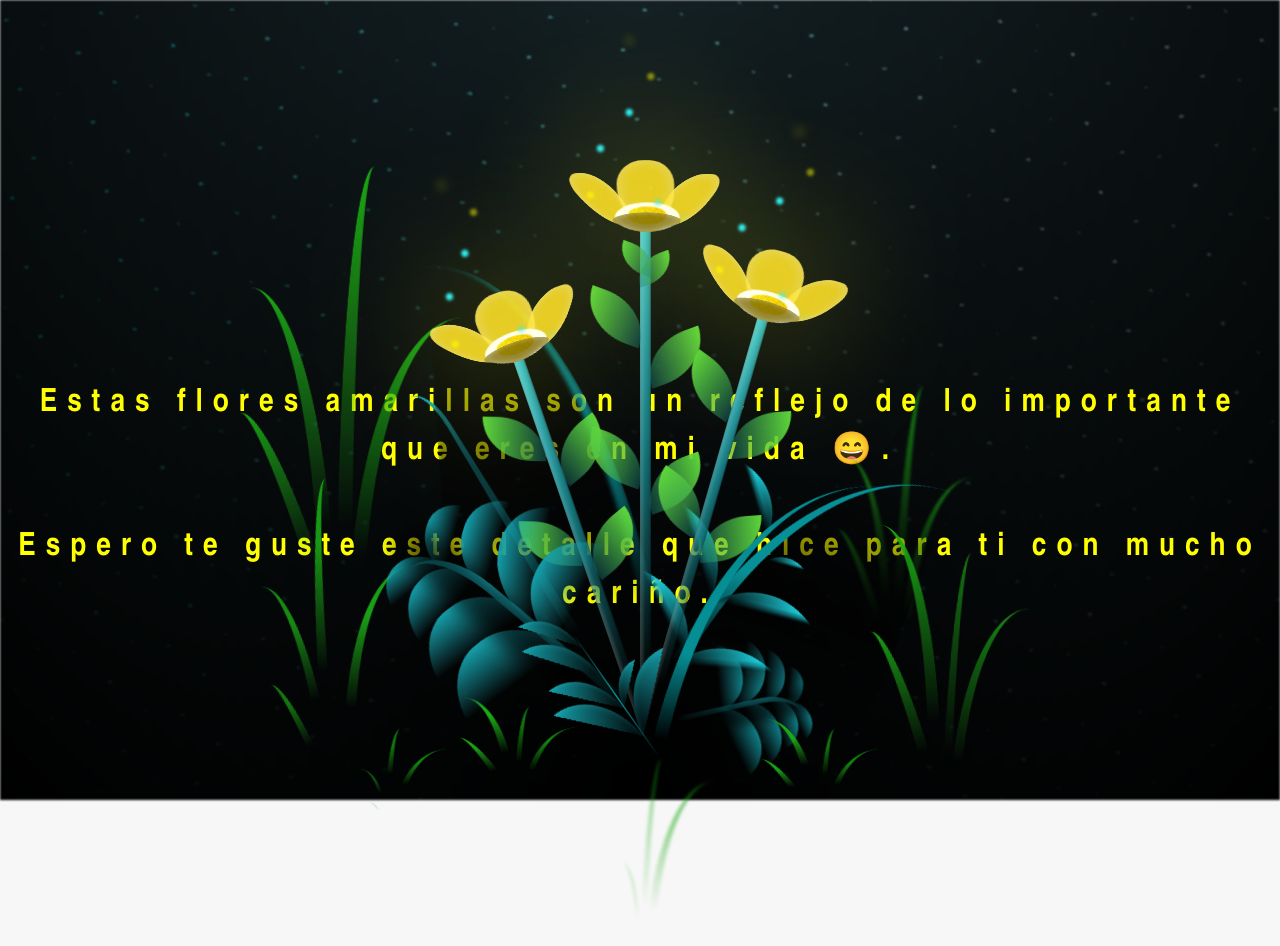
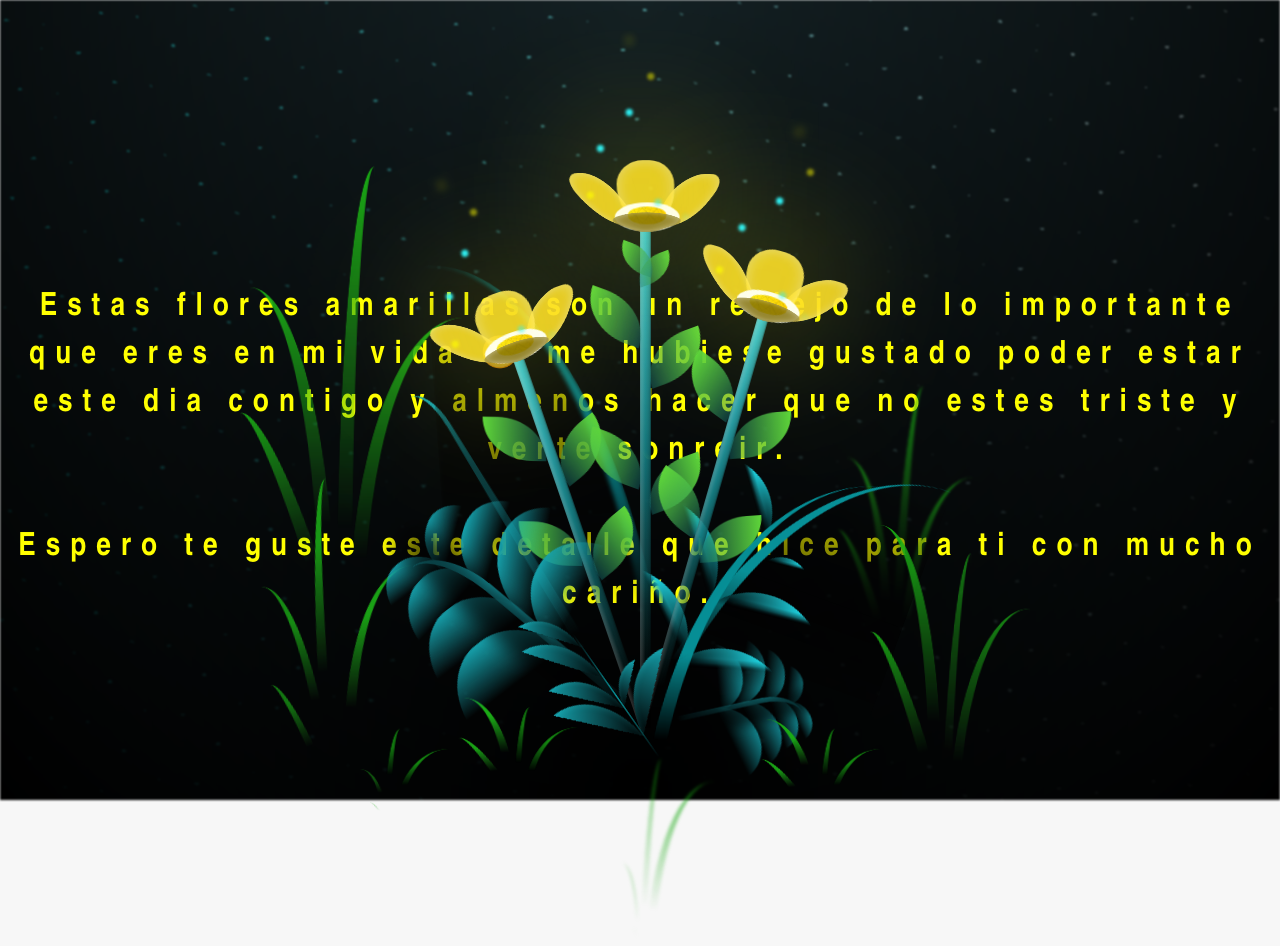
Before and after one commit to Rbrt2500/Rbrttt, a plain HTML site: page flower.html in a window 1280 px wide. Drawn offline with Linux system fonts and the light colour scheme.

Commit message:
Update flower.html

```diff
--- a/flower.html
+++ b/flower.html
@@ -13,7 +13,7 @@
     <div id="lyrics">
 
     </div>
-    <h1 class="titulo">Estas flores amarillas son un reflejo de lo importante que eres en mi vida 😄. <br> <br>
+    <h1 class="titulo">Estas flores amarillas son un reflejo de lo importante que eres en mi vida 😄 me hubiese gustado poder estar este dia contigo y almenos hacer que no estes triste y verte sonreir. <br> <br>
       Espero te guste este detalle que hice para ti con mucho cariño.</h1>
 
     <div class="night"></div>
```
